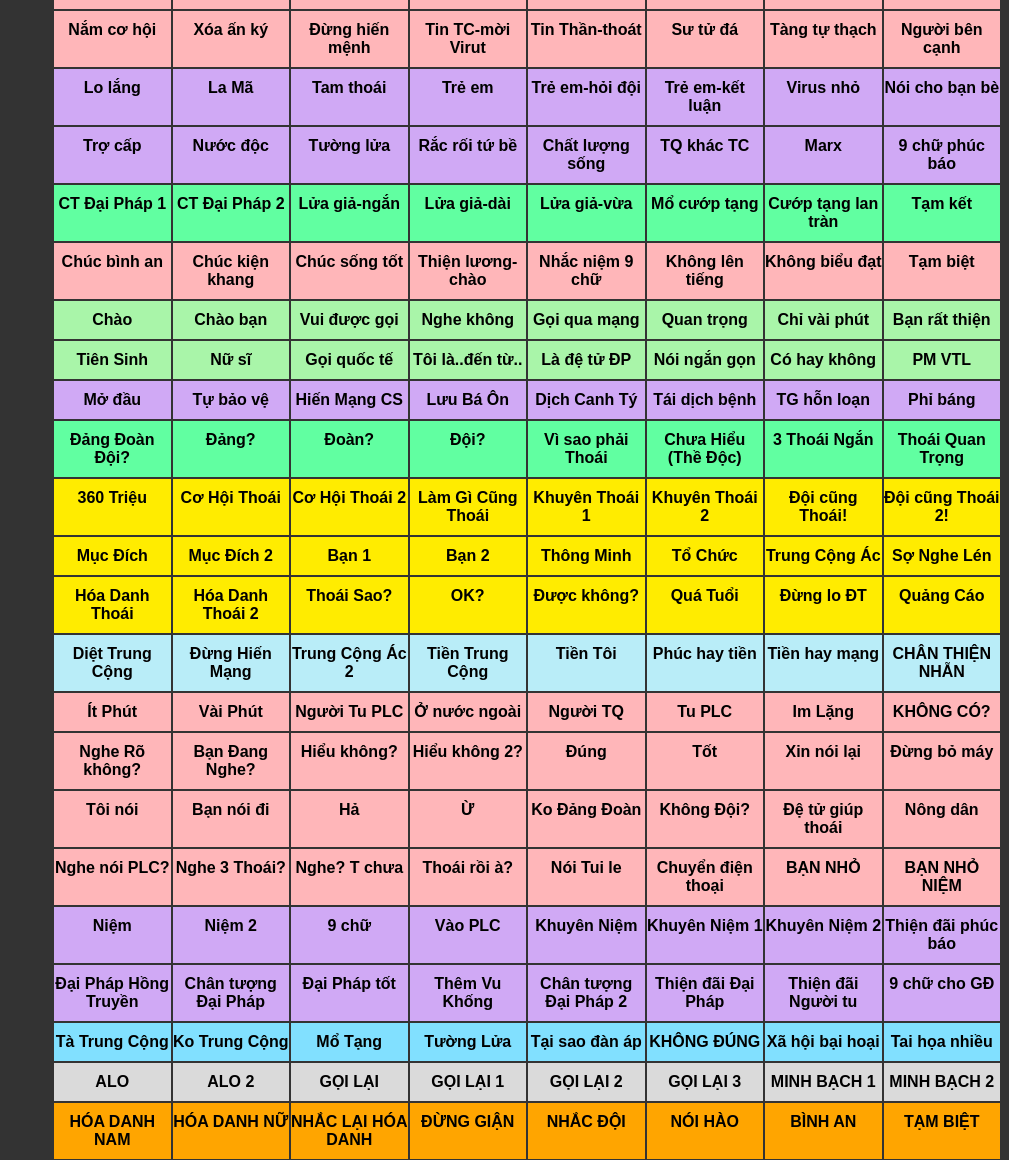
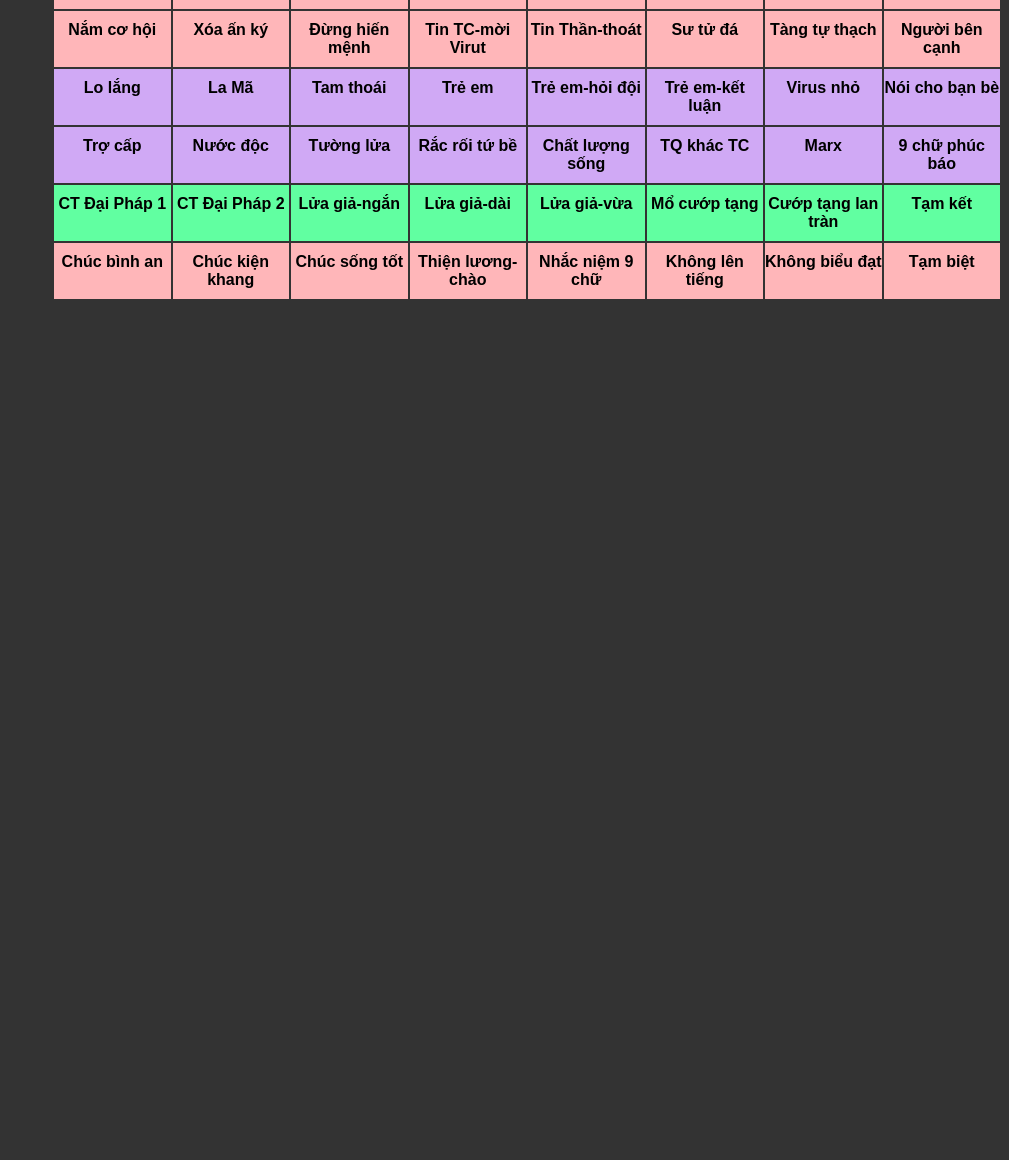
Before and after one commit to tinguyenpq/unetdgt, a plain HTML site: page index.html in a window 1280 px wide. Shown: the part 747-1907 px from the top of the page, without its empty margins (271-1280 px from the left). After the commit the page ends 1047 px from the top, so only its background shows below. Drawn offline with Linux system fonts and the light colour scheme.

Commit message:
Update index.html

```diff
--- a/index.html
+++ b/index.html
@@ -664,7 +664,7 @@
 
    </div>
 
-    <div id="a4" class="page">
+    <div id="a4" class="page" style="display: none;">
          <a class="t1" file="4-1-1-1" title="Chào">Chào</a>
          <a class="t1" file="4-1-2-1" title="Chào bạn">Chào bạn</a>
          <a class="t1" file="4-1-3-1" title="Rất vui được nói chuyện điện thoại với bạn">Vui được gọi</a>
```
